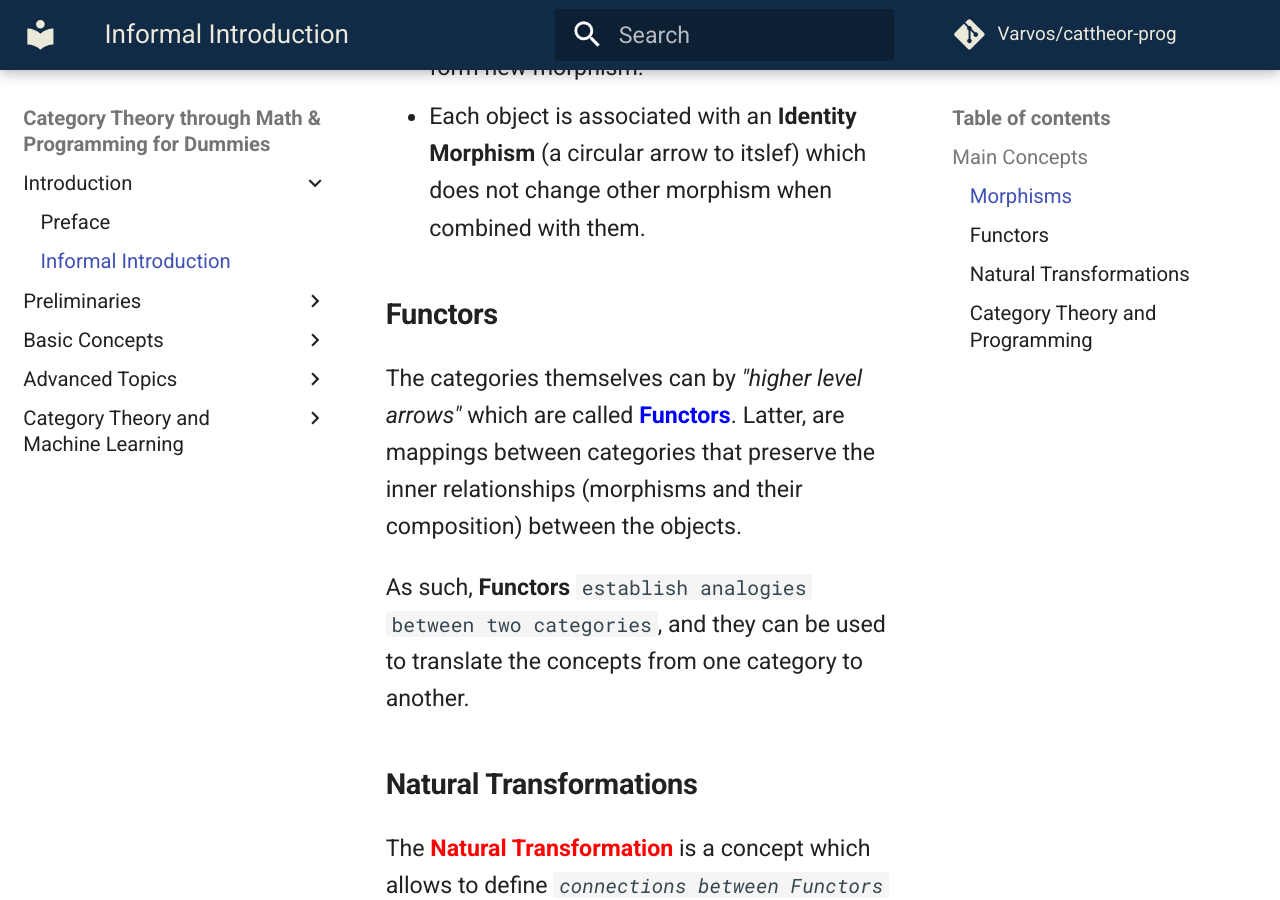
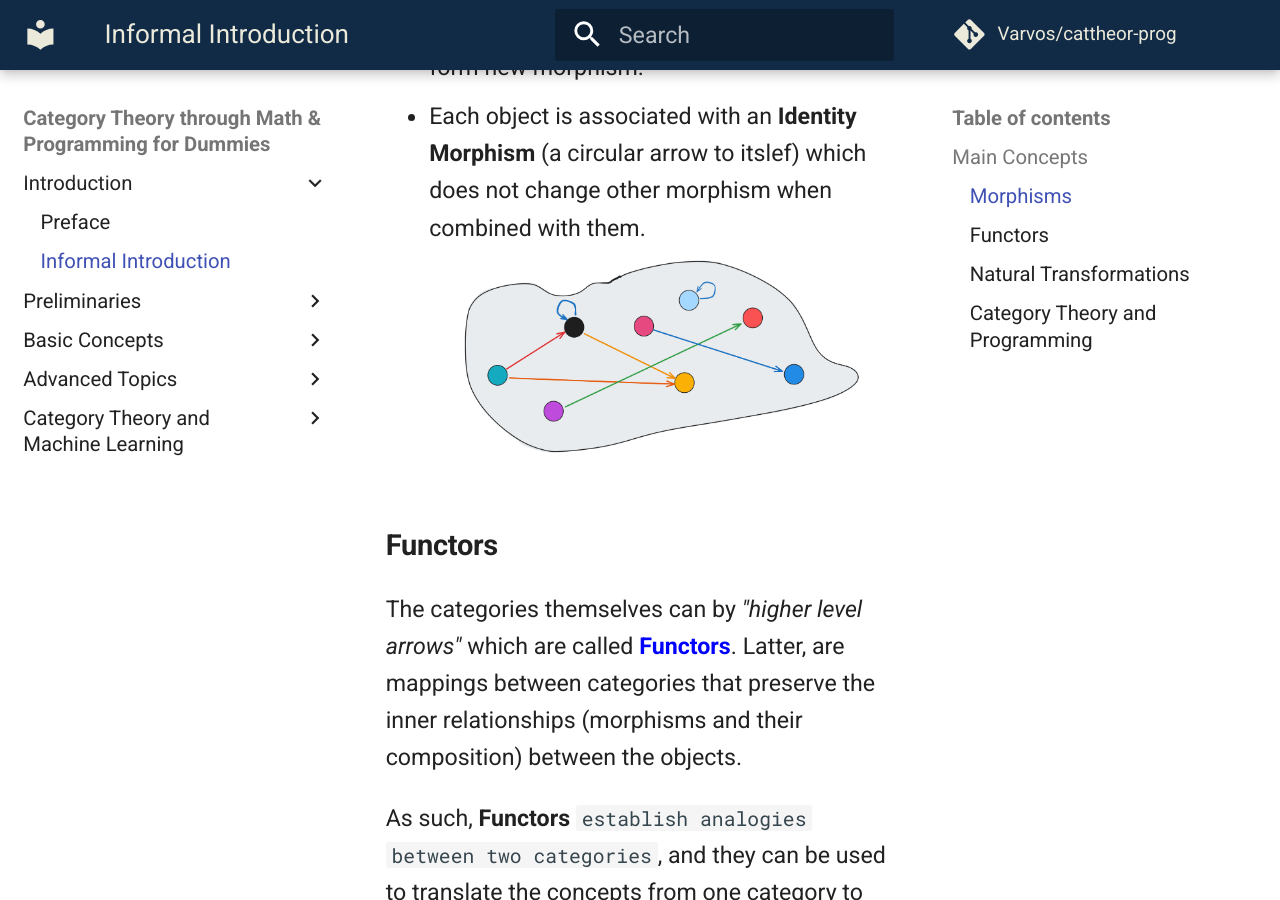
Before and after one commit to Varvos/category-theory-and-programming-for-absolute-dummies, an MkDocs documentation site: the page built from docs/intro/introduction-to-category-theory.md, in a window 1280 px wide and 900 px high, scrolled down 1920 px. Built offline with MkDocs 1.6.1 and Material for MkDocs 9.7.7, drawn with Linux system fonts in a browser that asks for light colours; nearby versions of some CDN libraries; comment, search, counter and statistics services are not loaded.

Commit message:
chor: add a new image on morphisms

```diff
--- a/docs/intro/introduction-to-category-theory.md
+++ b/docs/intro/introduction-to-category-theory.md
@@ -23,6 +23,11 @@ The arrows are called <span style="color: red;">**Morphisms**</span>, which are
 - **Morphism** are conncetions between the objects and are displayed with arrows in the diagrams.
 - **Morphism** can be combined transitively to form new morphism.
 - Each object is associated with an **Identity Morphism** (a circular arrow to itslef) which does not change other morphism when combined with them.
+
+
+    <div align=center>
+    <img src="../../img/intro_to_category/arrows.png" width="400px" hight="200px">
+    </div>
 
 
 ### **Functors**
```
